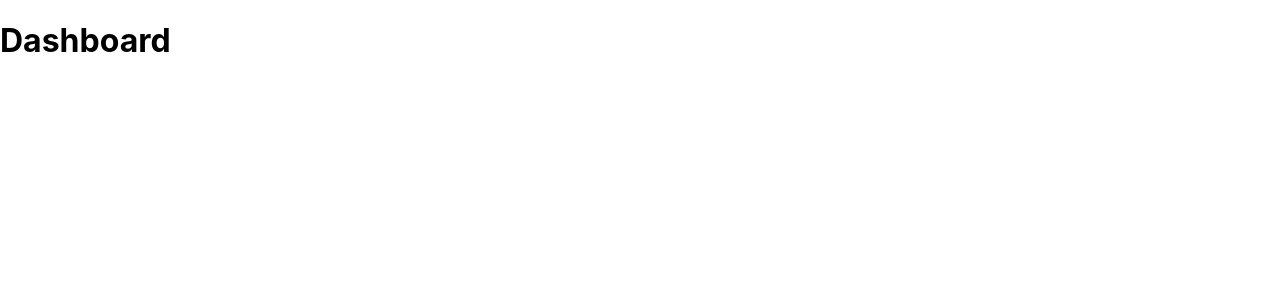
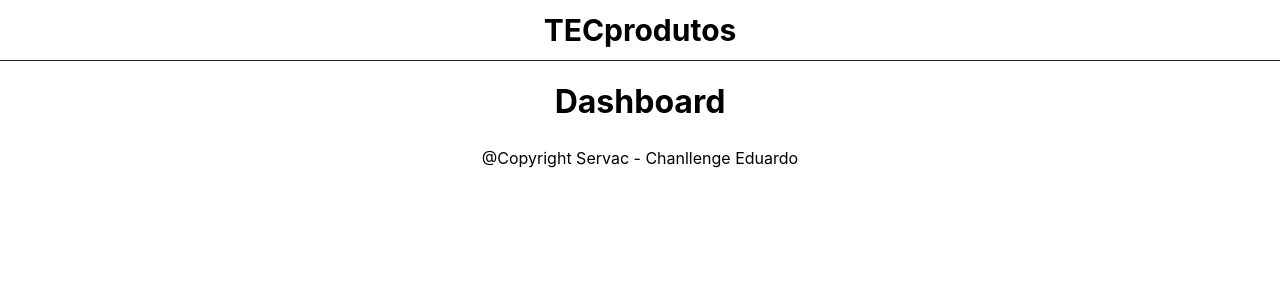
Before and after one commit to KewtonV/chanllenge-Eduardo, a React (Create React App) app in the folder products/: page / in a window 1280 px wide. Shown: the top 300 px of the page. Built offline with nearby package versions, Linux system fonts and the light colour scheme; the HTML template or start-up script is replaced by a standard one.

Commit message:
Add css and components in App.tsx

```diff
--- a/products/src/App.tsx
+++ b/products/src/App.tsx
@@ -1,9 +1,18 @@
 import React from 'react';
+
+import HeaderComponent from './components/header'
+import FooterComponent from './components/footer';
 import Dashboard from './pages/dashboard'
+
+import './app.css'
 
 function App() {
   return (
-    <Dashboard />
+    <div id="app">
+      <HeaderComponent />
+      <Dashboard />
+      <FooterComponent />
+    </div>
   );
 }
 
--- /dev/null
+++ b/products/src/app.css
@@ -0,0 +1,7 @@
+#app {
+    height: 100vh;
+    width: 100vw;
+    display: flex;
+    flex-direction: column;
+    align-items: center;
+}
--- a/products/src/components/footer/footer.css
+++ b/products/src/components/footer/footer.css
@@ -1,5 +1,5 @@
 #footer-app {
-    height: 20px;
+    height: 30px;
     display: flex;
     justify-content: center;
     align-items: center;
```
